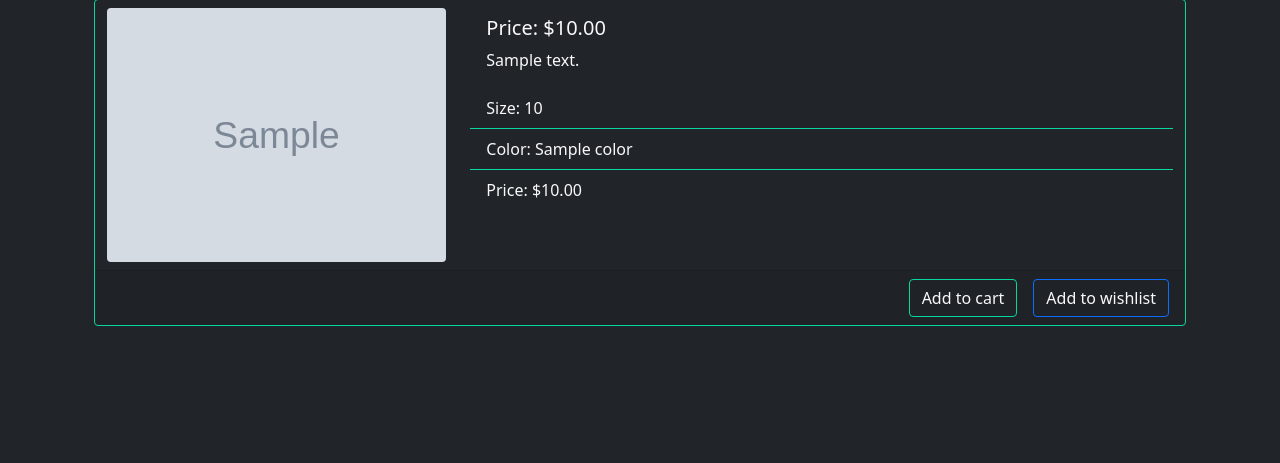
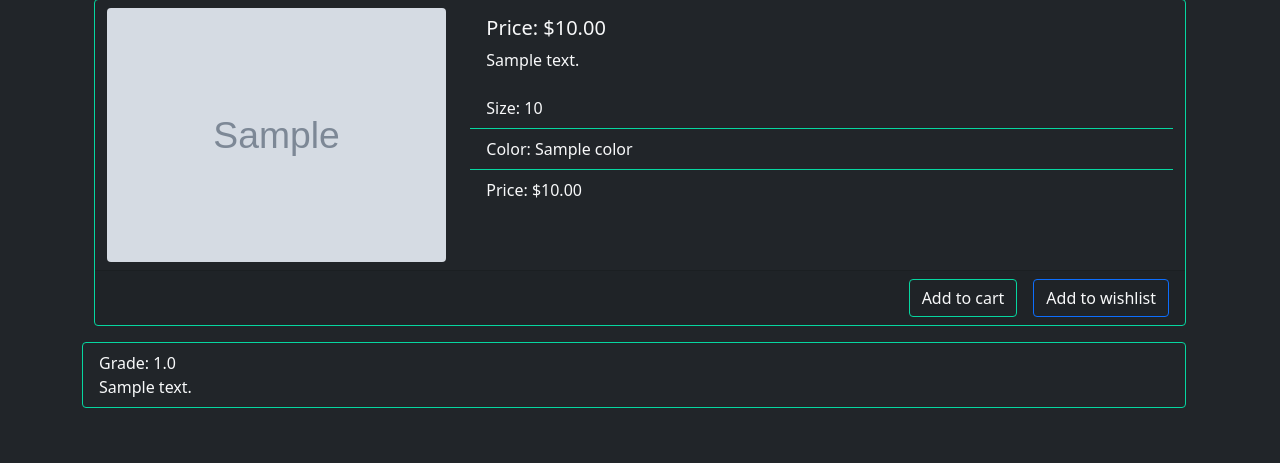
Before and after one commit to ronTabachnik/FOISTP, a Django app: template items/templates/items/item.html in a window 1280 px wide. Shown: the part 160-623 px from the top of the page. Run offline with Django 3.2, Linux system fonts and the light colour scheme; the template is opened without the code that fills it: values that come from a table or form of the project are taken from there, others are empty; tables that the repository leaves empty hold one stand-in row (values such as "Sample post"); grey boxes marked "Sample" are stand-in pictures; some libraries are stand-ins or nearby versions.

Commit message:
Added list of reviews for an item

```diff
--- a/items/templates/items/item.html
+++ b/items/templates/items/item.html
@@ -40,6 +40,19 @@
           </div>
         </div>
       </div>
+      {% if reviews|length != 0 %}
+        <div class="row">
+          <ul class="list-group">
+            {% for review in reviews %}
+              <li class="list-group-item">
+                Grade: {{review.grade}}
+                <br/>
+                {{review.text}}
+              </li>
+            {% endfor %}
+          </ul>
+        </div>
+      {% endif %}
     {% endif %}
   </section>
 {% endblock content %}
--- a/items/views.py
+++ b/items/views.py
@@ -33,7 +33,9 @@ def item_detail_view(request, item_id):
     }
     try:
         item = Item.objects.get(pk=item_id)
+        reviews = item.review_set.all()
         context['item'] = item
+        context['reviews'] = reviews
     except Item.DoesNotExist:
         context['error_message'] = 'Failed to fetch an item.'
     return render(request, 'items/item.html', context)
```
